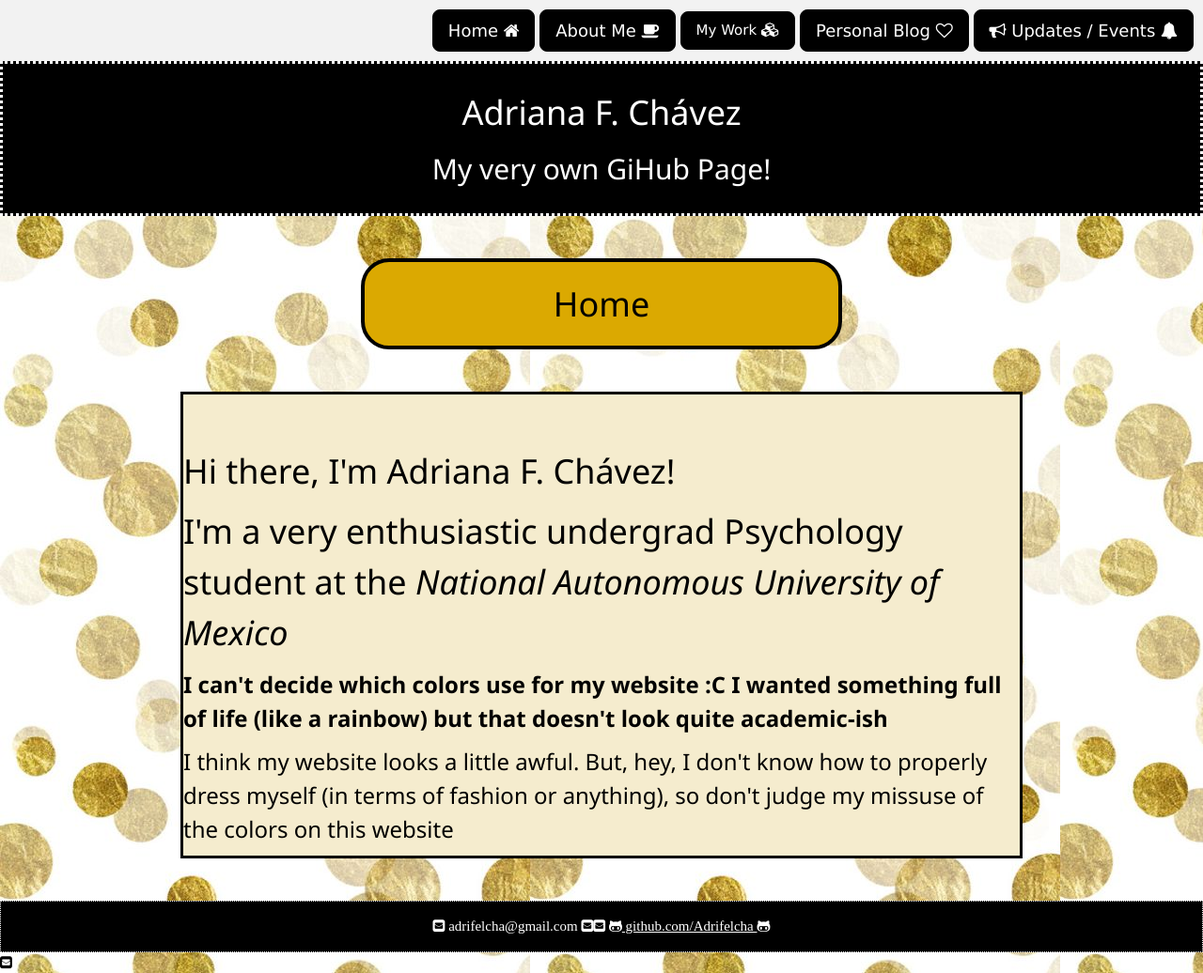
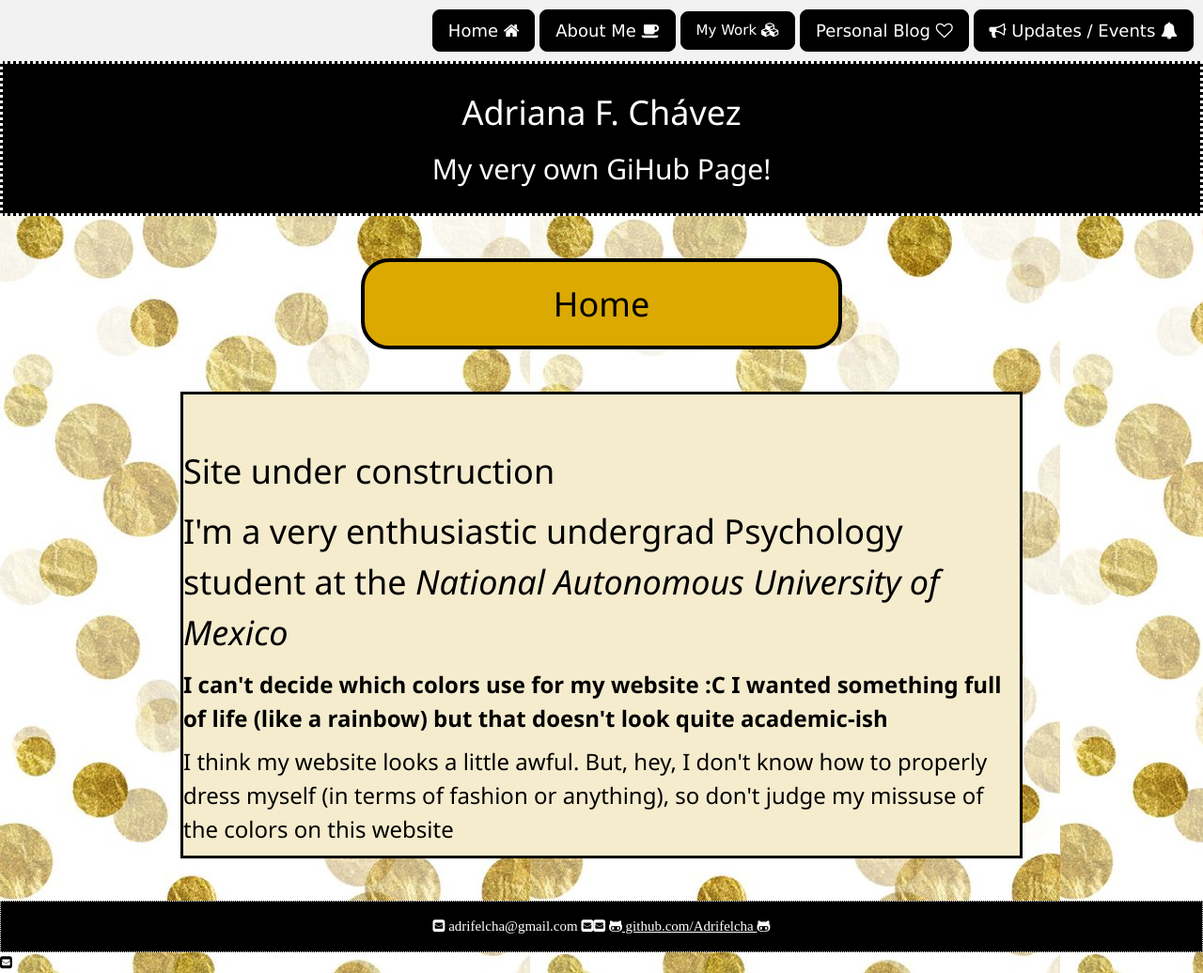
Before and after one commit to Adrifelcha/Adrifelcha-github.io, a Jekyll site: the page built from index.html, in a window 1280 px wide. Shown: the whole page at 94% size. Built offline with Jekyll 4.4.1, drawn with Linux system fonts in a browser that asks for light colours.

Commit message:
Update index.html

```diff
--- a/index.html
+++ b/index.html
@@ -10,7 +10,7 @@ title: Home
 		<div class="container" style="background-color: #F5ECCE;">
 		<br><br>
 
-	<h1>Hi there, I'm Adriana F. Chávez!</h1>
+	<h1>Site under construction</h1>
 
 	<h1>I'm a very enthusiastic undergrad Psychology student at the <em> National Autonomous University of Mexico </em> </h1>
 
```
